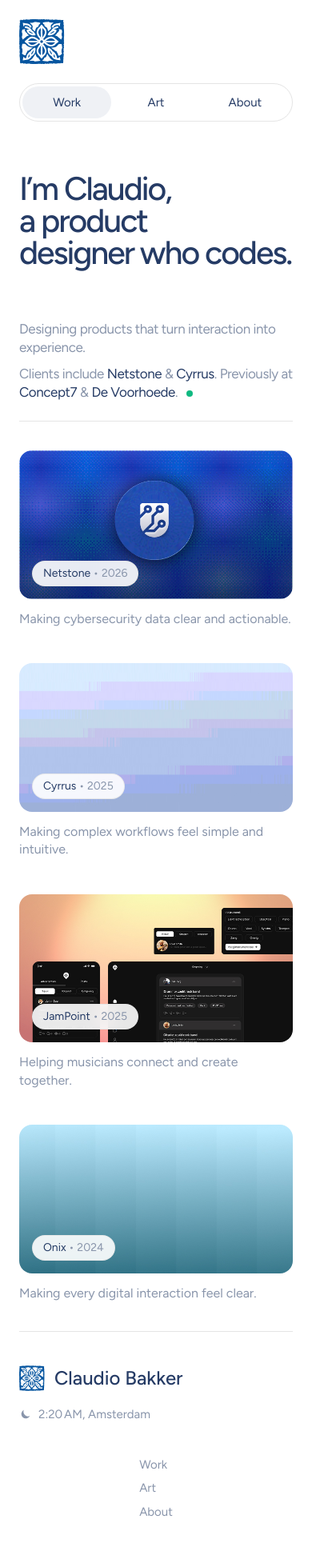
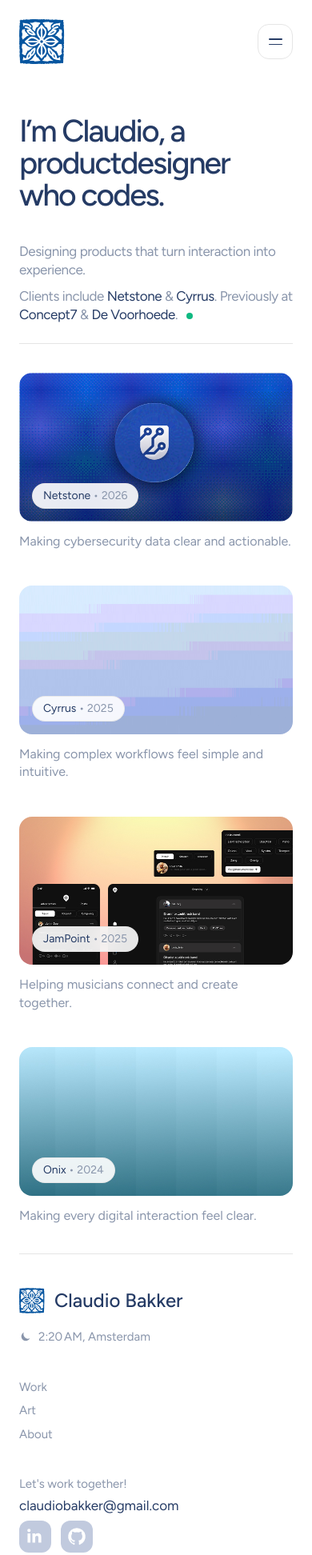
Before and after one commit to claudiobak/claudiobakker.com, a Next.js app: page / in a window 390 px wide. Shown: the top 1944 px of the page at 80% size. Built offline with nearby package versions, Linux system fonts and the light colour scheme.

Commit message:
Improve mobile navigation and contact interactions (#2)

```diff
--- a/app/footer.tsx
+++ b/app/footer.tsx
@@ -44,14 +44,6 @@
 }
 
 export function Footer() {
-  const [copied, setCopied] = useState(false);
-
-  async function copyEmail() {
-    await navigator.clipboard.writeText(email);
-    setCopied(true);
-    window.setTimeout(() => setCopied(false), 1800);
-  }
-
   return (
     <footer className="site-footer">
       <div className="footer-identity">
@@ -70,14 +62,19 @@
 
       <div className="footer-contact">
         <p>Let&apos;s work together!</p>
-        <button
-          type="button"
-          onClick={copyEmail}
+        <a
+          href={`mailto:${email}`}
           className="copy-email"
-          aria-live="polite"
         >
-          {copied ? "Copied!" : email}
-        </button>
+          <span>{email}</span>
+          <svg
+            className="email-arrow"
+            viewBox="0 0 24 24"
+            aria-hidden="true"
+          >
+            <path d="M7 17 17 7M8 7h9v9" />
+          </svg>
+        </a>
         <div className="social-links">
           <a
             href="https://www.linkedin.com/in/claudiobakker/"
--- a/app/globals.css
+++ b/app/globals.css
@@ -11,6 +11,10 @@
 }
 
 * { box-sizing: border-box; }
+::selection {
+  background: rgb(47 155 255 / 30%);
+  color: #0867c8;
+}
 html { background: #ffffff; }
 body {
   min-height: 100vh;
@@ -37,11 +41,15 @@
 .logo-link { display: inline-flex; width: fit-content; }
 .logo-link img { display: block; width: 57px; height: 56px; }
 
+.navigation-shell {
+  position: relative;
+  width: min(100%, 264px);
+}
 .navigation {
   position: relative;
   display: grid;
   grid-template-columns: repeat(3, 1fr);
-  width: min(100%, 264px);
+  width: 100%;
   height: 48px;
   padding: 3px;
   overflow: hidden;
@@ -49,6 +57,7 @@
   border-radius: 999px;
   background: #ffffff;
 }
+.menu-toggle { display: none; }
 .navigation-indicator {
   position: absolute;
   inset: 3px auto 3px 3px;
@@ -265,6 +274,7 @@
   font-size: 15px;
   line-height: 1.5;
 }
+.site-footer > * { min-width: 0; }
 .footer-identity,
 .footer-contact {
   display: flex;
@@ -311,6 +321,9 @@
 }
 .footer-contact { justify-self: end; }
 .copy-email {
+  display: inline-flex;
+  align-items: center;
+  gap: 5px;
   margin: 0;
   padding: 0;
   border: 0;
@@ -319,6 +332,25 @@
   font: inherit;
   font-size: 17px;
   cursor: pointer;
+}
+.email-arrow {
+  width: 22px;
+  height: 22px;
+  fill: none;
+  stroke: currentColor;
+  stroke-linecap: round;
+  stroke-linejoin: round;
+  stroke-width: 1.8;
+  opacity: 0;
+  transform: translate(-5px, 5px);
+  transition:
+    opacity 180ms ease,
+    transform 220ms cubic-bezier(0.22, 1, 0.36, 1);
+}
+.copy-email:hover .email-arrow,
+.copy-email:focus-visible .email-arrow {
+  opacity: 1;
+  transform: translate(0, 0);
 }
 .copy-email:focus-visible,
 .footer-navigation a:focus-visible,
@@ -350,10 +382,14 @@
 @media (max-width: 720px) {
   .site-shell { padding-top: 24px; }
   .site-header { grid-template-columns: auto 1fr; gap: 24px; }
-  .navigation { justify-self: end; }
+  .navigation-shell { justify-self: end; }
   .hero, .holding-page { grid-template-columns: 1fr; }
-  .hero { gap: 56px; padding-top: 64px; }
-  .hero h1 { font-size: clamp(38px, 10.5vw, 52px); }
+  .hero { gap: 32px; padding-top: 64px; }
+  .hero h1 {
+    font-size: clamp(36px, 10vw, 48px);
+    line-height: 1.02;
+  }
+  .hero-title-break { display: none; }
   .holding-page { gap: 20px; }
   .project-grid { grid-template-columns: 1fr; gap: 44px; }
   .project-card { padding-bottom: 0; }
@@ -369,13 +405,85 @@
     grid-template-columns: 1fr 1fr;
     row-gap: 40px;
   }
-  .footer-contact { grid-column: 1 / -1; }
+  .footer-contact {
+    grid-column: 1 / -1;
+    justify-self: start;
+  }
 }
 @media (max-width: 480px) {
-  .site-header { grid-template-columns: 1fr; }
-  .navigation { justify-self: start; width: 100%; }
+  .site-header {
+    grid-template-columns: auto 1fr;
+    align-items: center;
+  }
+  .navigation-shell {
+    justify-self: end;
+    width: auto;
+  }
+  .menu-toggle {
+    position: relative;
+    z-index: 12;
+    display: flex;
+    flex-direction: column;
+    align-items: center;
+    justify-content: center;
+    gap: 5px;
+    width: 44px;
+    height: 44px;
+    padding: 0;
+    border: 1px solid var(--line);
+    border-radius: 14px;
+    background: #ffffff;
+    color: var(--ink);
+    cursor: pointer;
+  }
+  .menu-toggle span {
+    width: 17px;
+    height: 1.5px;
+    border-radius: 999px;
+    background: currentColor;
+    transition: transform 220ms ease;
+  }
+  .menu-toggle.is-open span:first-child { transform: translateY(3.25px) rotate(45deg); }
+  .menu-toggle.is-open span:last-child { transform: translateY(-3.25px) rotate(-45deg); }
+  .navigation {
+    position: absolute;
+    top: calc(100% + 8px);
+    right: 0;
+    z-index: 10;
+    display: flex;
+    flex-direction: column;
+    width: min(260px, calc(100vw - 48px));
+    height: auto;
+    padding: 7px;
+    border-radius: 18px;
+    box-shadow: 0 16px 40px rgba(37, 59, 101, 0.12);
+    opacity: 0;
+    pointer-events: none;
+    transform: translateY(-8px) scale(0.98);
+    transform-origin: top right;
+    transition:
+      opacity 180ms ease,
+      transform 220ms cubic-bezier(0.22, 1, 0.36, 1);
+  }
+  .navigation.is-open {
+    opacity: 1;
+    pointer-events: auto;
+    transform: translateY(0) scale(1);
+  }
+  .navigation-indicator { display: none; }
+  .navigation-link {
+    display: flex;
+    min-height: 56px;
+    padding: 0 22px;
+    font-size: 18px;
+  }
+  .navigation-link[aria-current="page"] { background: var(--active); }
   .site-footer { grid-template-columns: 1fr; }
-  .footer-contact { grid-column: auto; }
+  .footer-navigation,
+  .footer-contact {
+    grid-column: auto;
+    justify-self: start;
+  }
 }
 @media (prefers-reduced-motion: reduce) {
   .navigation-indicator { transition: none; }
--- a/app/navigation.tsx
+++ b/app/navigation.tsx
@@ -2,6 +2,7 @@
 
 import Link from "next/link";
 import { usePathname } from "next/navigation";
+import { useState } from "react";
 
 const links = [
   { label: "Work", href: "/" },
@@ -11,6 +12,7 @@
 
 export function Navigation() {
   const pathname = usePathname();
+  const [isOpen, setIsOpen] = useState(false);
   const activeIndex = Math.max(
     links.findIndex(({ href }) =>
       href === "/" ? pathname === href : pathname.startsWith(href),
@@ -19,7 +21,23 @@
   );
 
   return (
-    <nav className="navigation" aria-label="Main navigation">
+    <div className="navigation-shell">
+      <button
+        type="button"
+        className={`menu-toggle${isOpen ? " is-open" : ""}`}
+        aria-expanded={isOpen}
+        aria-controls="main-navigation"
+        aria-label={isOpen ? "Close menu" : "Open menu"}
+        onClick={() => setIsOpen((open) => !open)}
+      >
+        <span />
+        <span />
+      </button>
+      <nav
+        id="main-navigation"
+        className={`navigation${isOpen ? " is-open" : ""}`}
+        aria-label="Main navigation"
+      >
         <span
           className="navigation-indicator"
           style={{ transform: `translateX(${activeIndex * 100}%)` }}
@@ -31,10 +49,12 @@
             href={href}
             className="navigation-link"
             aria-current={index === activeIndex ? "page" : undefined}
+            onClick={() => setIsOpen(false)}
           >
             {label}
           </Link>
         ))}
       </nav>
+    </div>
   );
 }
--- a/app/page.tsx
+++ b/app/page.tsx
@@ -33,7 +33,7 @@
       <section className="hero" aria-labelledby="hero-title">
         <h1 id="hero-title">
           I’m Claudio, a product
-          <br />
+          <br className="hero-title-break" />
           designer who codes.
         </h1>
         <div className="hero-copy">
@@ -60,7 +60,7 @@
       </section>
       <section className="projects" aria-label="Selected work">
         <div className="project-grid">
-          {projects.map((project) => (
+          {projects.map((project, index) => (
             <article className="project-card" key={project.company}>
               <div className="project-cover">
                 <Image
@@ -69,6 +69,8 @@
                   width={678}
                   height={368}
                   sizes="(max-width: 720px) 100vw, 50vw"
+                  priority={index === 0}
+                  unoptimized
                 />
                 <p className="project-label">
                   <span>{project.company}</span>
```
Lines whose indentation alone changed are shown as unchanged.
